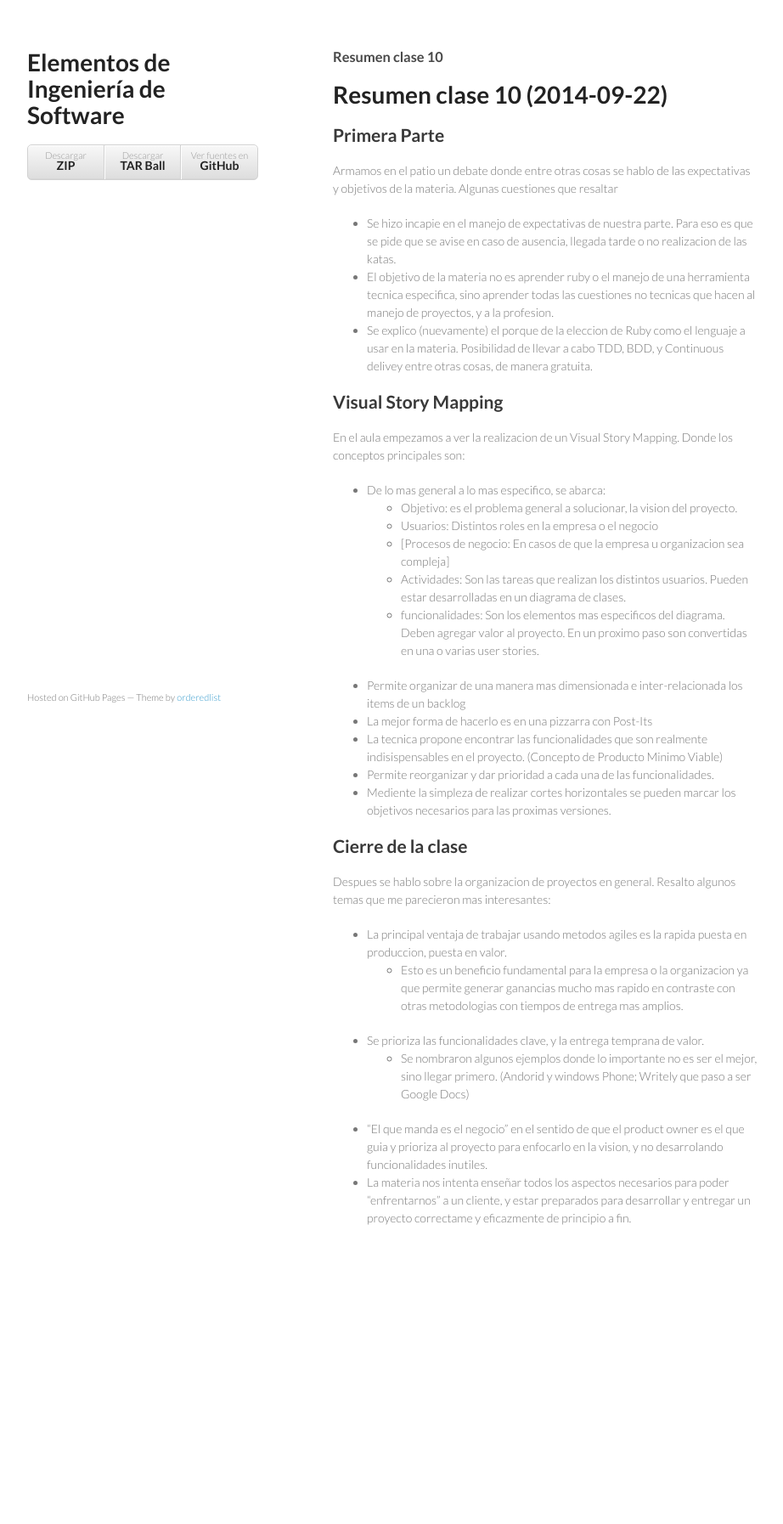
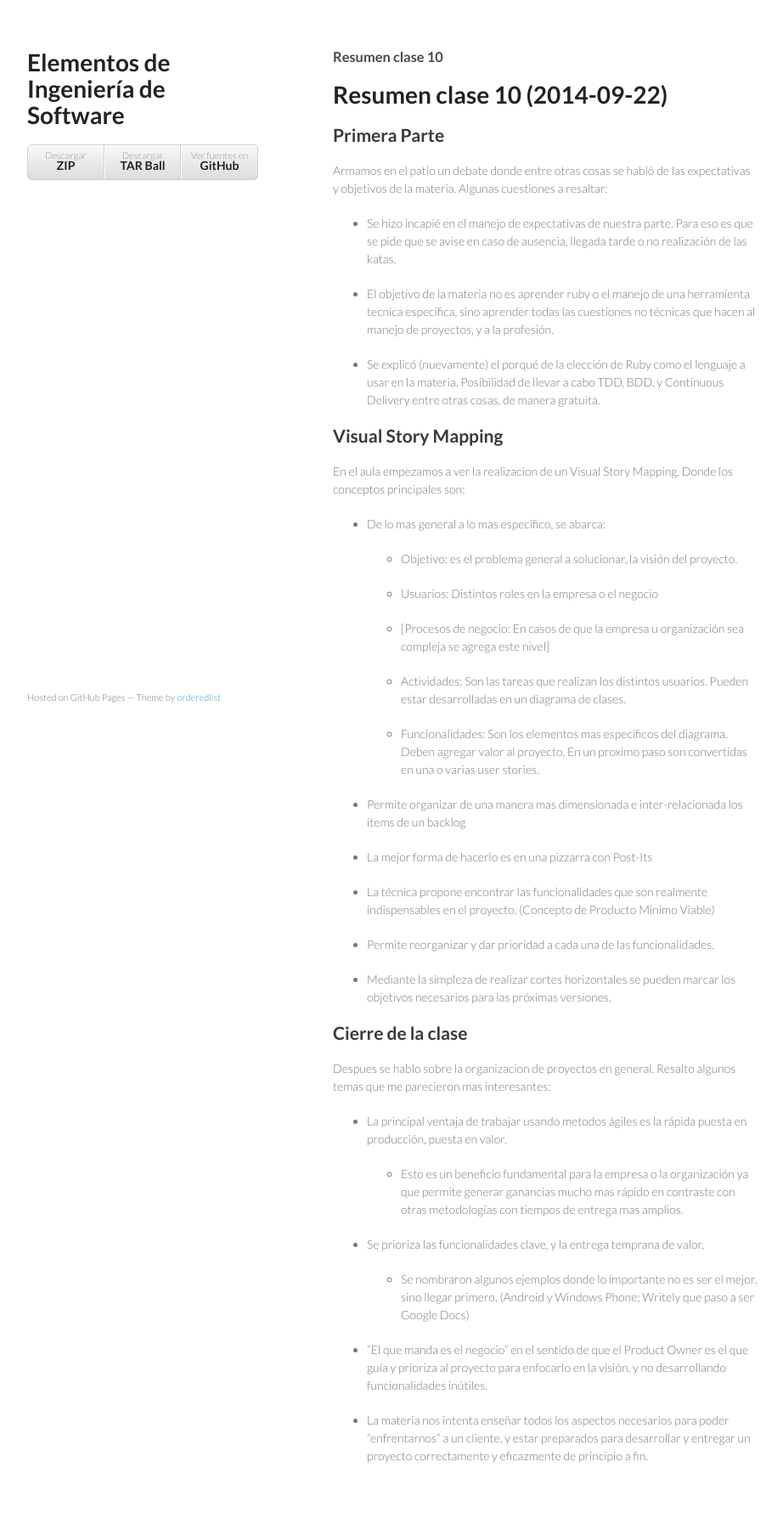
Before and after one commit to SoftwareEngineeringUNQ/bitacora, a Jekyll site: the page built from _posts/2014-09-22-resumen-clase-10.md, in a window 1280 px wide. Shown: the whole page at 85% size, without its empty margins (178-1100 px from the left). Built offline with Jekyll 4.4.1, drawn with Linux system fonts in a browser that asks for light colours; before the commit the page ends 1514 px from its top, so only the background shows below that.

Commit message:
Update 2014-09-22-resumen-clase-10.md
Corregidos errores de escritura zombie, y (en el mejor de los casos) errores de formateo de markdown

```diff
--- a/_posts/2014-09-22-resumen-clase-10.md
+++ b/_posts/2014-09-22-resumen-clase-10.md
@@ -6,30 +6,53 @@ layout: post
 #Resumen clase 10 (2014-09-22)
 
 ## Primera Parte
-Armamos en el patio un debate donde entre otras cosas se hablo de las expectativas y objetivos de la materia. Algunas cuestiones que resaltar
-* Se hizo incapie en el manejo de expectativas de nuestra parte. Para eso es que se pide que se avise en caso de ausencia, llegada tarde o no realizacion de las katas.
-* El objetivo de la materia no es aprender ruby o el manejo de una herramienta tecnica especifica, sino aprender todas las cuestiones no tecnicas que hacen al manejo de proyectos, y a la profesion.
-* Se explico (nuevamente) el porque de la eleccion de Ruby como el lenguaje a usar en la materia. Posibilidad de llevar a cabo TDD, BDD, y Continuous delivey entre otras cosas, de manera gratuita.
+
+Armamos en el patio un debate donde entre otras cosas se habló de las expectativas y objetivos de la materia. Algunas cuestiones a resaltar:
+
+ * Se hizo incapié en el manejo de expectativas de nuestra parte. Para eso es que se pide que se avise en caso de ausencia, llegada tarde o no realización de las katas.
+
+ * El objetivo de la materia no es aprender ruby o el manejo de una herramienta tecnica específica, sino aprender todas las cuestiones no técnicas que hacen al manejo de proyectos, y a la profesión.
+
+ * Se explicó (nuevamente) el porqué de la elección de Ruby como el lenguaje a usar en la materia. Posibilidad de llevar a cabo TDD, BDD, y Continuous Delivery entre otras cosas, de manera gratuita.
 
 ## Visual Story Mapping
+
 En el aula empezamos a ver la realizacion de un Visual Story Mapping. Donde los conceptos principales son:
-* De lo mas general a lo mas especifico, se abarca:
-    * Objetivo: es el problema general a solucionar, la vision del proyecto.
+
+ * De lo mas general a lo mas específico, se abarca:
+
+    * Objetivo: es el problema general a solucionar, la visión del proyecto.
+
     * Usuarios: Distintos roles en la empresa o el negocio
-    * [Procesos de negocio: En casos de que la empresa u organizacion sea compleja]
+
+    * [Procesos de negocio: En casos de que la empresa u organización sea compleja se agrega este nivel]
+
     * Actividades: Son las tareas que realizan los distintos usuarios. Pueden estar desarrolladas en un diagrama de clases.
-    * funcionalidades: Son los elementos mas especificos del diagrama. Deben agregar valor al proyecto. En un proximo paso son convertidas en una o varias user stories.
-* Permite organizar de una manera mas dimensionada e inter-relacionada los items de un backlog
-* La mejor forma de hacerlo es en una pizzarra con Post-Its
-* La tecnica propone encontrar las funcionalidades que son realmente indisispensables en el proyecto. (Concepto de Producto Minimo Viable)
-* Permite reorganizar y dar prioridad a cada una de las funcionalidades.
-* Mediente la simpleza de realizar cortes horizontales se pueden marcar los objetivos necesarios para las proximas versiones.
+
+    * Funcionalidades: Son los elementos mas especificos del diagrama. Deben agregar valor al proyecto. En un proximo paso son convertidas en una o varias user stories.
+
+ * Permite organizar de una manera mas dimensionada e inter-relacionada los items de un backlog
+
+ * La mejor forma de hacerlo es en una pizzarra con Post-Its
+
+ * La técnica propone encontrar las funcionalidades que son realmente indispensables en el proyecto. (Concepto de Producto Minimo Viable)
+
+ * Permite reorganizar y dar prioridad a cada una de las funcionalidades.
+
+ * Mediante la simpleza de realizar cortes horizontales se pueden marcar los objetivos necesarios para las próximas versiones.
 
 ## Cierre de la clase
+
 Despues se hablo sobre la organizacion de proyectos en general. Resalto algunos temas que me parecieron mas interesantes:
-* La principal ventaja de trabajar usando metodos agiles es la rapida puesta en produccion, puesta en valor.
-    * Esto es un beneficio fundamental para la empresa o la organizacion ya que permite generar ganancias mucho mas rapido en contraste con otras metodologias con tiempos de entrega mas amplios.
-* Se prioriza las funcionalidades clave, y la entrega temprana de valor.
-    * Se nombraron algunos ejemplos donde lo importante no es ser el mejor, sino llegar primero. (Andorid y windows Phone; Writely que paso a ser Google Docs)
-* "El que manda es el negocio" en el sentido de que el product owner es el que guia y prioriza al proyecto para enfocarlo en la vision, y no desarrolando funcionalidades inutiles.
-* La materia nos intenta enseñar todos los aspectos necesarios para poder "enfrentarnos" a un cliente, y estar preparados para desarrollar y entregar un proyecto correctame y eficazmente de principio a fin.
+
+ * La principal ventaja de trabajar usando metodos ágiles es la rápida puesta en producción, puesta en valor.
+
+    * Esto es un beneficio fundamental para la empresa o la organización ya que permite generar ganancias mucho mas rápido en contraste con otras metodologías con tiempos de entrega mas amplios.
+
+ * Se prioriza las funcionalidades clave, y la entrega temprana de valor.
+
+    * Se nombraron algunos ejemplos donde lo importante no es ser el mejor, sino llegar primero. (Android y Windows Phone; Writely que paso a ser Google Docs)
+
+ * "El que manda es el negocio" en el sentido de que el Product Owner es el que guía y prioriza al proyecto para enfocarlo en la visión, y no desarrollando funcionalidades inútiles.
+
+ * La materia nos intenta enseñar todos los aspectos necesarios para poder "enfrentarnos" a un cliente, y estar preparados para desarrollar y entregar un proyecto correctamente y eficazmente de principio a fin.
```
